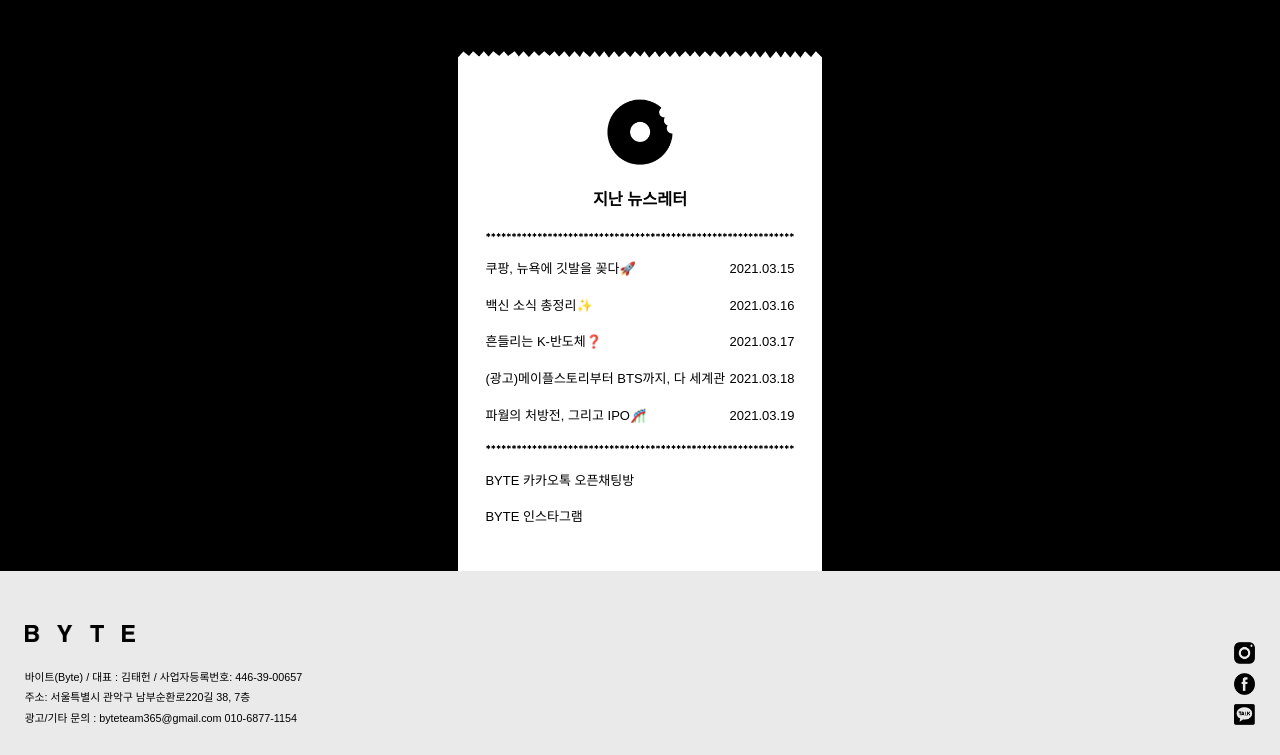
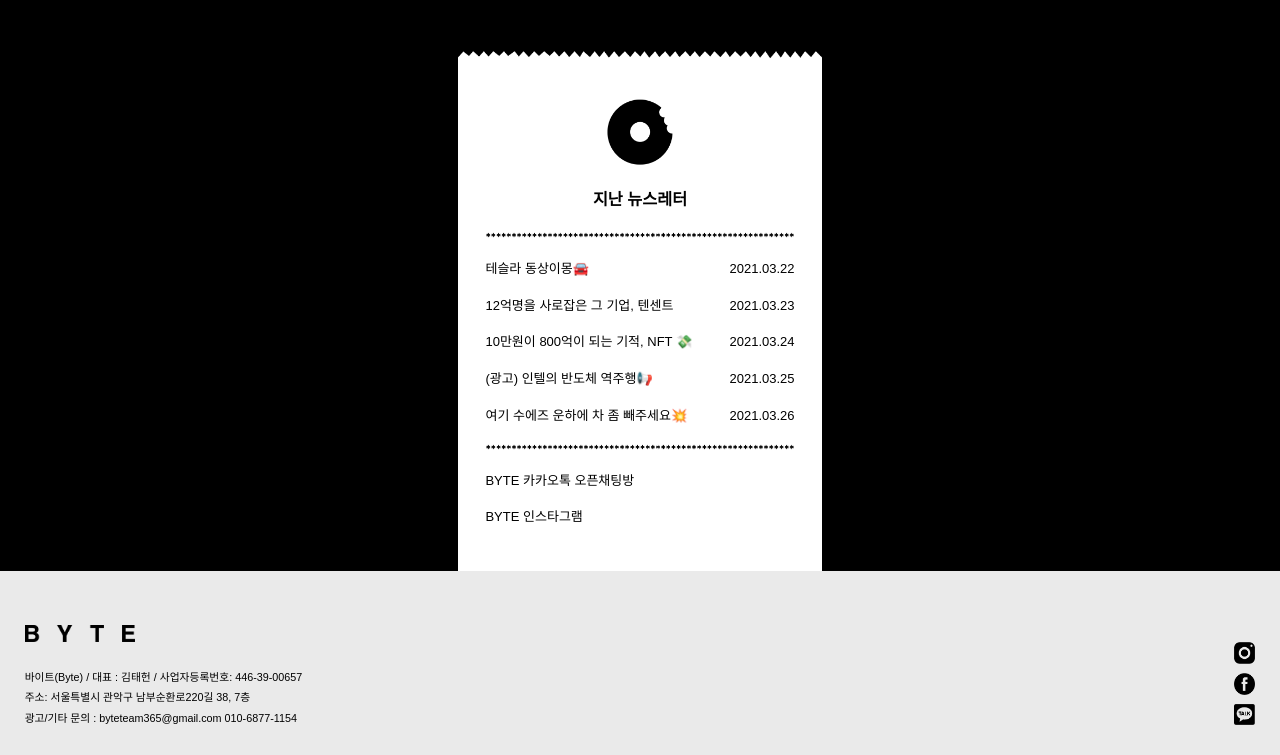
Before and after one commit to suuuum36/BYTE-web, a Django app: page / in a window 1280 px wide. Shown: the part 3330-4085 px from the top of the page. Run offline with Django 3.2, Linux system fonts and the light colour scheme; data comes from the database, SQL or seed files in the repository; some web fonts are replaced.

Commit message:
지난 뉴레 수정

```diff
--- a/BYTEWeb/main/templates/main/index.html
+++ b/BYTEWeb/main/templates/main/index.html
@@ -193,25 +193,25 @@
                             <img src = "{% static 'main/img/deco-line.png' %}">
                         </div>
                         <div class = "news_links">
-                            <a href = "https://stibee.com/api/v1.0/emails/share/ifG9CejVFJ9X06JaItrdMVc2M-Y7cg==">
-                                <div class = "news_t">쿠팡, 뉴욕에 깃발을 꽂다🚀</div>
-                                <div class = "news_d">2021.03.15</div>
+                            <a href = "https://stibee.com/api/v1.0/emails/share/EL1bxpxHPNzDOse7yDvVwbMyMHPfyQ==">
+                                <div class = "news_t">테슬라 동상이몽🚘</div>
+                                <div class = "news_d">2021.03.22</div>
                             </a>
-                            <a href = "https://stibee.com/api/v1.0/emails/share/-s9l_jmjOqpWqJFZfWXxBy43NyKZlA==">
-                                <div class = "news_t">백신 소식 총정리✨</div>
-                                <div class = "news_d">2021.03.16</div>
+                            <a href = "https://stibee.com/api/v1.0/emails/share/y5TSajtZGc76QEJNPRLQ0VmJCot0Gw==">
+                                <div class = "news_t">12억명을 사로잡은 그 기업, 텐센트</div>
+                                <div class = "news_d">2021.03.23</div>
                             </a>
-                            <a href = "https://stibee.com/api/v1.0/emails/share/3RCUTdYHkujf7tmP8r-gqIodjbE39Q==">
-                                <div class = "news_t">흔들리는 K-반도체❓</div>
-                                <div class = "news_d">2021.03.17</div>
+                            <a href = "https://stibee.com/api/v1.0/emails/share/CcVnTvnLCOJgZVozfpBgfZ7edIZhrg==">
+                                <div class = "news_t">10만원이 800억이 되는 기적, NFT 💸</div>
+                                <div class = "news_d">2021.03.24</div>
                             </a>
-                            <a href = "https://stibee.com/api/v1.0/emails/share/5jtZI9PrbwogiEkG7Pi2WHSYKmdQlw==">
-                                <div class = "news_t">(광고)메이플스토리부터 BTS까지, 다 세계관</div>
-                                <div class = "news_d">2021.03.18</div>
+                            <a href = "https://stibee.com/api/v1.0/emails/share/6NAChq_LNSJKoSMZn3iKAWKZQFkUXA==">
+                                <div class = "news_t">(광고) 인텔의 반도체 역주행📢</div>
+                                <div class = "news_d">2021.03.25</div>
                             </a>
-                            <a href = "https://stibee.com/api/v1.0/emails/share/70Nt1WOiZ94hYIBXjc11zLMkGaTWZg==">
-                                <div class = "news_t">파월의 처방전, 그리고 IPO🎢</div>
-                                <div class = "news_d">2021.03.19</div>
+                            <a href = "https://stibee.com/api/v1.0/emails/share/wqNxex-8cY7_VmpSTykcAtrV6czRug==">
+                                <div class = "news_t">여기 수에즈 운하에 차 좀 빼주세요💥</div>
+                                <div class = "news_d">2021.03.26</div>
                             </a>
                             <div class = "deco">
                                 <img src = "{% static 'main/img/deco-line.png' %}">
```
